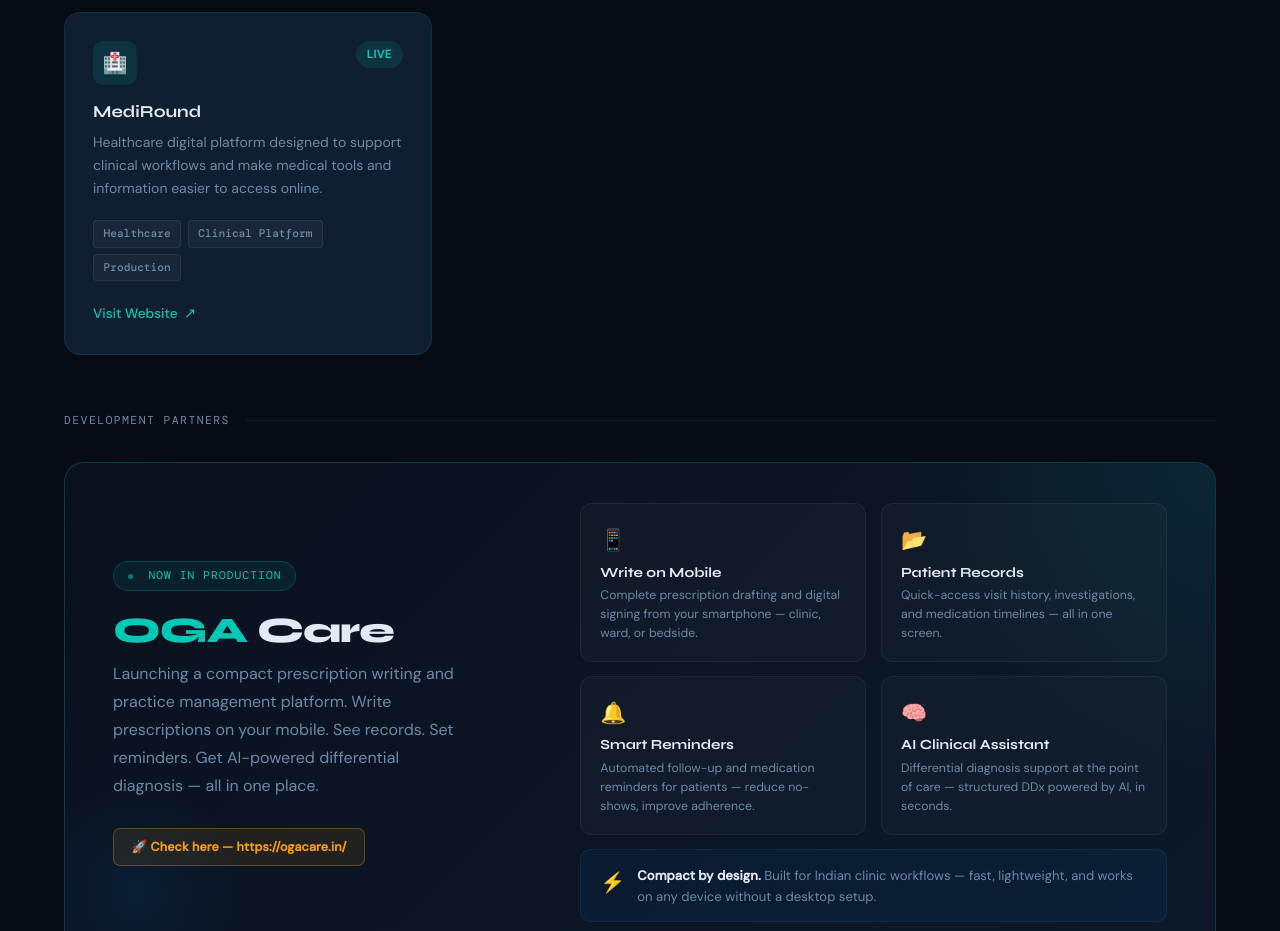
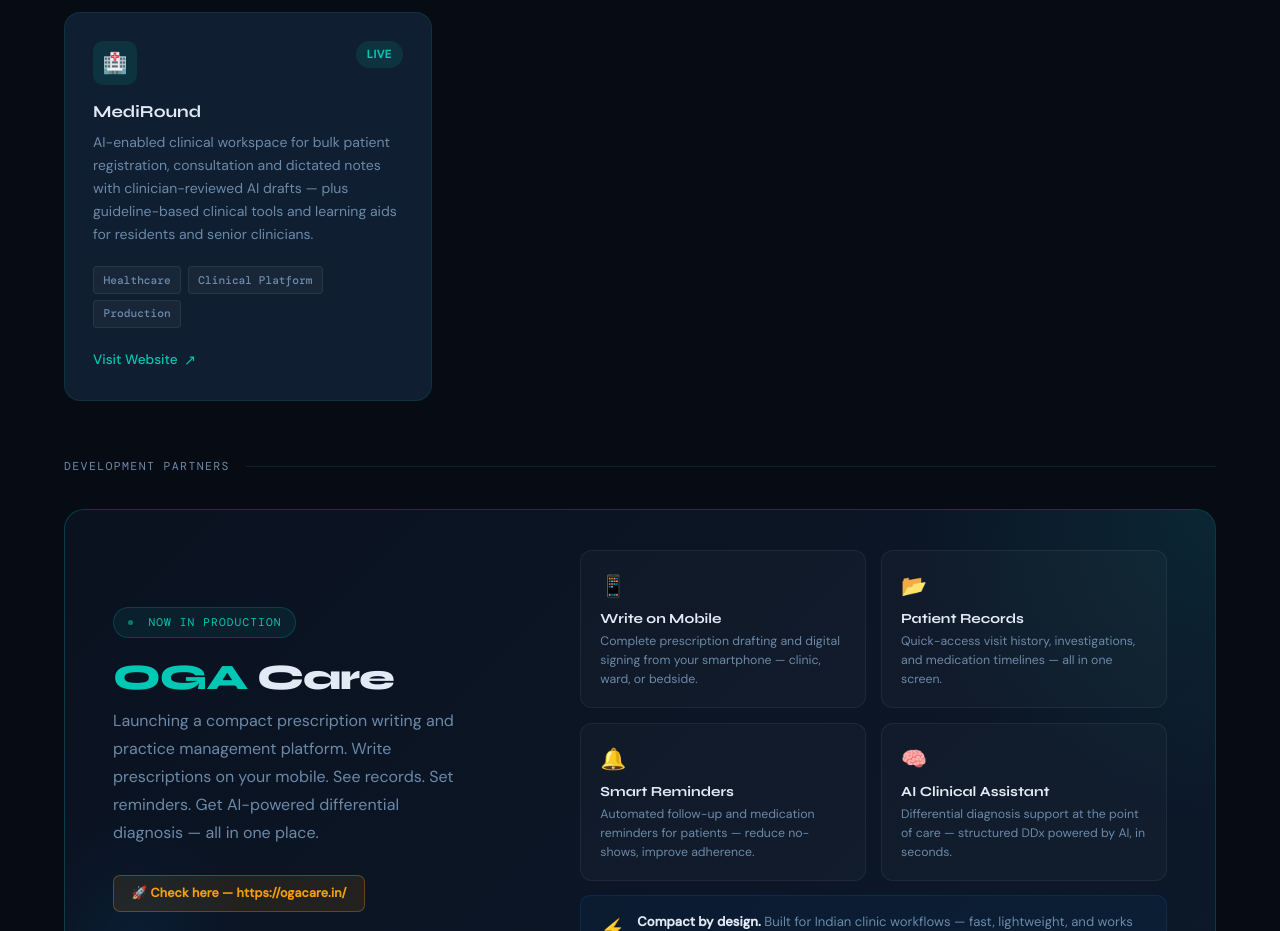
Before and after one commit to shivesh2334-ai/emc-digitals, a website: page index.html in a window 1280 px wide. Shown: the part 2960-3891 px from the top of the page. Drawn offline with nearby package versions, Linux system fonts and the light colour scheme.

Commit message:
Refine MediRound portfolio introduction

```diff
--- a/index.html
+++ b/index.html
@@ -974,7 +974,7 @@
       <div class="portfolio-card"><div class="card-top"><div class="card-icon icon-teal">👂</div><span class="card-badge badge-product">Live</span></div><div class="card-title">ENT Solutions</div><div class="card-desc">Professional healthcare web presence for ENT services, designed for clear patient navigation and digital discovery.</div><div class="card-tags"><span class="tag">Healthcare</span><span class="tag">Web Development</span><span class="tag">Production</span></div><a href="https://www.ent-solutions.in/" target="_blank" rel="noopener noreferrer" class="card-link">Visit Website <span class="card-link-icon">↗</span></a></div>
       <div class="portfolio-card"><div class="card-top"><div class="card-icon icon-blue">🩺</div><span class="card-badge badge-product">Live</span></div><div class="card-title">Dr. Chandrashekhar</div><div class="card-desc">Doctor-focused professional website presenting clinical services and information through a modern, patient-friendly digital experience.</div><div class="card-tags"><span class="tag">Doctor Website</span><span class="tag">Healthcare</span><span class="tag">Production</span></div><a href="https://www.drchandrashekhar.org/" target="_blank" rel="noopener noreferrer" class="card-link">Visit Website <span class="card-link-icon">↗</span></a></div>
       <div class="portfolio-card"><div class="card-top"><div class="card-icon icon-rose">🚑</div><span class="card-badge badge-product">Live</span></div><div class="card-title">Delhi Ambulance</div><div class="card-desc">Emergency-service website built to make ambulance information and access straightforward for users across Delhi.</div><div class="card-tags"><span class="tag">Emergency Care</span><span class="tag">Web Development</span><span class="tag">Production</span></div><a href="https://delhiambulance.com/" target="_blank" rel="noopener noreferrer" class="card-link">Visit Website <span class="card-link-icon">↗</span></a></div>
-      <div class="portfolio-card"><div class="card-top"><div class="card-icon icon-teal">🏥</div><span class="card-badge badge-product">Live</span></div><div class="card-title">MediRound</div><div class="card-desc">Healthcare digital platform designed to support clinical workflows and make medical tools and information easier to access online.</div><div class="card-tags"><span class="tag">Healthcare</span><span class="tag">Clinical Platform</span><span class="tag">Production</span></div><a href="https://www.mediround.in/" target="_blank" rel="noopener noreferrer" class="card-link">Visit Website <span class="card-link-icon">↗</span></a></div>
+      <div class="portfolio-card"><div class="card-top"><div class="card-icon icon-teal">🏥</div><span class="card-badge badge-product">Live</span></div><div class="card-title">MediRound</div><div class="card-desc">AI-enabled clinical workspace for bulk patient registration, consultation and dictated notes with clinician-reviewed AI drafts — plus guideline-based clinical tools and learning aids for residents and senior clinicians.</div><div class="card-tags"><span class="tag">Healthcare</span><span class="tag">Clinical Platform</span><span class="tag">Production</span></div><a href="https://www.mediround.in/" target="_blank" rel="noopener noreferrer" class="card-link">Visit Website <span class="card-link-icon">↗</span></a></div>
     </div>
   </div>
 
```
